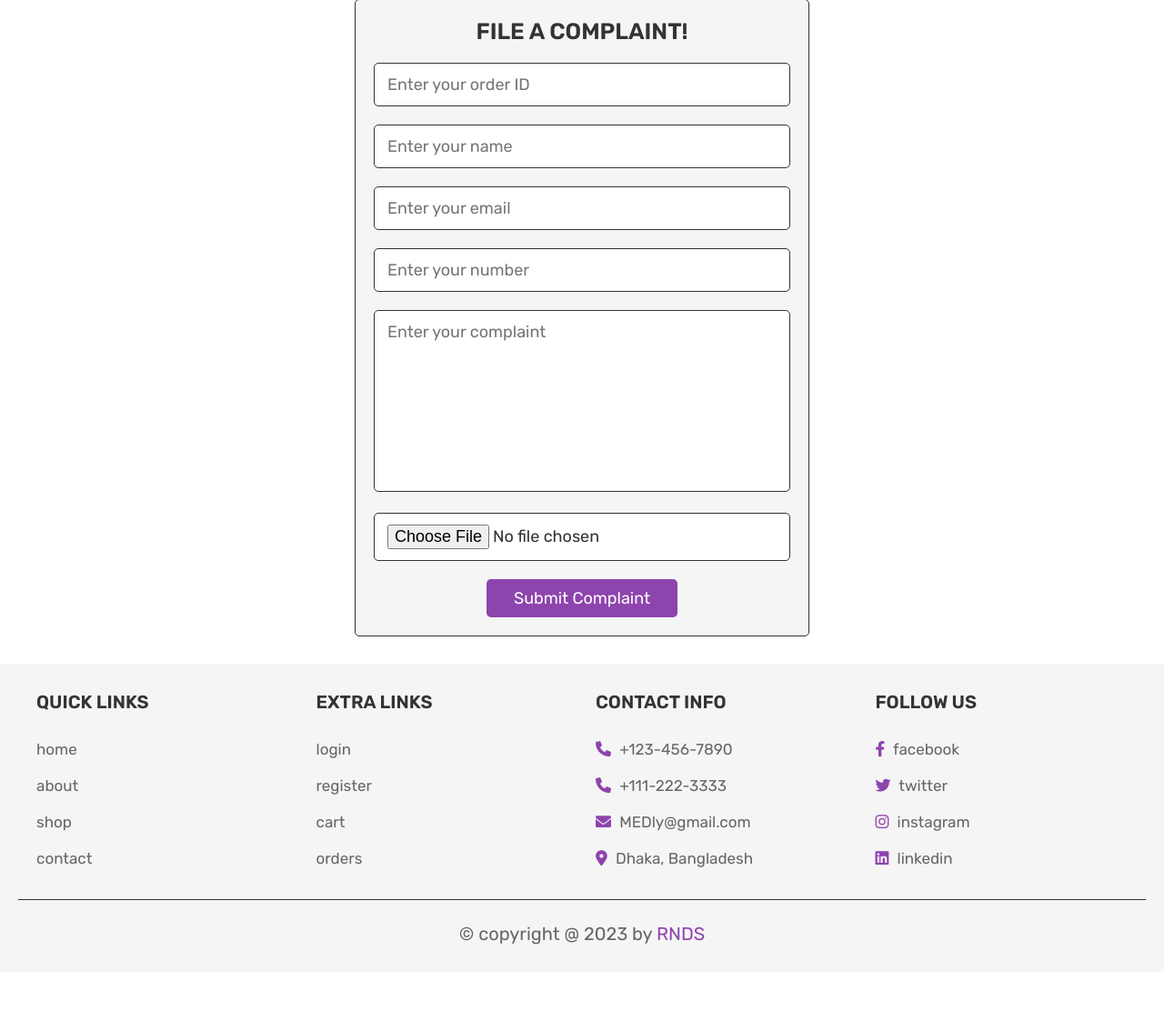
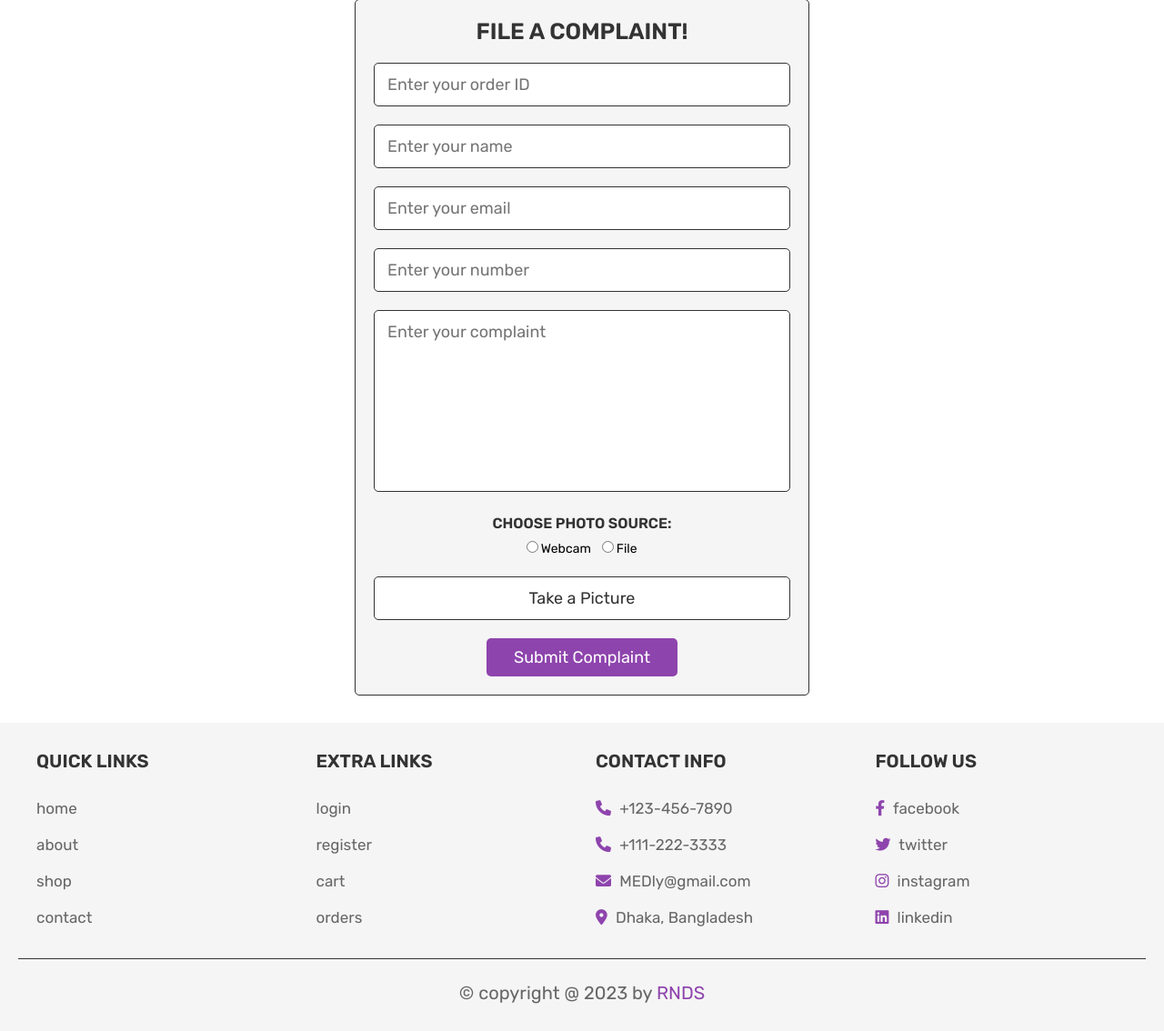
Before and after one commit to NourashAzmine/CSE327_eCommerce_Website, a PHP site: page /CSE327_E-Pharma-main/complaint.php in a window 1280 px wide. Shown: the part 405-1539 px from the top of the page at 91% size. Before the commit the page ends 1444 px from the top, so only its background shows below. Run offline with PHP 8.4, Linux system fonts and the light colour scheme; data that the repository does not hold is empty.

Commit message:
Fourth Commit
User can access the webcam now in the complaint box.

```diff
--- a/complaint.php
+++ b/complaint.php
@@ -1,16 +1,28 @@
 <?php
+include 'config.php';
 
-include 'config.php';
+// if (isset($_FILES['photo'])) {
+//     $targetDir = "uploaded_img/";
+//     $fileName = basename($_FILES["photo"]["name"]);
+//     $targetFilePath = $targetDir . $fileName;
+//     $fileType = pathinfo($targetFilePath, PATHINFO_EXTENSION);
+
+//     if (move_uploaded_file($_FILES["photo"]["tmp_name"], $targetFilePath)) {
+//         $message[] = 'Photo uploaded successfully!';
+//     } else {
+//         $message[] = 'Failed to upload photo!';
+//     }
+// }
 
 session_start();
 
-if(isset($_SESSION['user_id'])){
+if (isset($_SESSION['user_id'])) {
     $user_id = $_SESSION['user_id'];
-} else{
+} else {
     $user_id = '';
 }
 
-if(isset($_POST['send'])){
+if (isset($_POST['send'])) {
     $name = mysqli_real_escape_string($conn, $_POST['name']);
     $email = mysqli_real_escape_string($conn, $_POST['email']);
     $number = $_POST['number'];
@@ -19,34 +31,45 @@ if(isset($_POST['send'])){
 
     $select_complaint = mysqli_query($conn, "SELECT * FROM `complaints` WHERE name = '$name' AND email = '$email' AND number = '$number' AND order_id = '$order_id' AND message = '$msg'") or die('Query failed');
 
-   if(mysqli_num_rows($select_complaint) > 0){
+    if (mysqli_num_rows($select_complaint) > 0) {
         $message[] = 'Complaint already submitted!';
-   } else{
+    } else {
         $targetFilePath = null; // Initialize the target file path as NULL
 
-      if(!empty($_FILES["photo"]["name"])) {
-         // File upload handling
-         $targetDir = "uploaded_img/";
-         $fileName = basename($_FILES["photo"]["name"]);
-         $targetFilePath = $targetDir . $fileName;
-         $fileType = pathinfo($targetFilePath,PATHINFO_EXTENSION);
+        // Handle uploaded file
+        // if (isset($_FILES["photo"]) && !empty($_FILES["photo"]["name"])) {
+        //     $targetDir = "uploaded_img/";
+        //     $fileName = basename($_FILES["photo"]["name"]);
+        //     $targetFilePath = $targetDir . $fileName;
+        //     $fileType = pathinfo($targetFilePath, PATHINFO_EXTENSION);
 
-         if(move_uploaded_file($_FILES["photo"]["tmp_name"], $targetFilePath)){
-            $message[] = 'Photo uploaded successfully!';
-         } else{
-            $message[] = 'Failed to upload photo!';
-         }
+        //     if (move_uploaded_file($_FILES["photo"]["tmp_name"], $targetFilePath)) {
+        //         $message[] = 'Photo uploaded successfully!';
+        //     } else {
+        //         $message[] = 'Failed to upload photo!';
+        //     }
+        // }
+
+        if (isset($_POST['photo-data']) && !empty($_POST['photo-data'])) {
+            $dataURI = $_POST['photo-data'];
+            $encodedData = explode(',', $dataURI)[1];
+            $decodedData = base64_decode($encodedData);
+            $generatedFileName = "img_" . time() . ".jpg";
+            $targetFilePath = "uploaded_img/" . $generatedFileName;
+            file_put_contents($targetFilePath, $decodedData);
+            $message[] = 'Photo captured and uploaded successfully!';
         }
 
         mysqli_query($conn, "INSERT INTO `complaints` (user_id, name, email, number, order_id, message, photo) VALUES ('$user_id', '$name', '$email', '$number', '$order_id', '$msg', '$targetFilePath')") or die('Query failed');
         $message[] = 'Complaint submitted successfully!';
     }
 }
+?>
 
-?>
 
 <!DOCTYPE html>
 <html lang="en">
+
 <head>
     <meta charset="UTF-8">
     <meta http-equiv="X-UA-Compatible" content="IE=edge">
@@ -58,8 +81,8 @@ if(isset($_POST['send'])){
 
     <!-- custom css file link -->
     <link rel="stylesheet" href="css/style.css">
+</head>
 
-</head>
 <body>
 
     <?php include 'header.php'; ?>
@@ -72,20 +95,109 @@ if(isset($_POST['send'])){
     <section class="contact">
         <form action="" method="post" enctype="multipart/form-data">
             <h3>File a Complaint!</h3>
+            <div class="input-group">
                 <input type="text" name="order_id" required placeholder="Enter your order ID" class="box" value="<?php echo isset($_GET['order_id']) ? $_GET['order_id'] : ''; ?>">
+            </div>
+            <div class="input-group">
                 <input type="text" name="name" required placeholder="Enter your name" class="box" value="<?php echo isset($_GET['name']) ? $_GET['name'] : ''; ?>">
+            </div>
+            <div class="input-group">
                 <input type="email" name="email" required placeholder="Enter your email" class="box" value="<?php echo isset($_GET['email']) ? $_GET['email'] : ''; ?>">
+            </div>
+            <div class="input-group">
                 <input type="number" name="number" required placeholder="Enter your number" class="box" value="<?php echo isset($_GET['number']) ? $_GET['number'] : ''; ?>">
+            </div>
             <textarea name="message" class="box" placeholder="Enter your complaint" id="" cols="30" rows="10"></textarea>
-      <input type="file" name="photo" accept="image/*" class="box">
+            <br><br>
+            <div class="input-group">
+                <h3 style="font-size: 160%">Choose Photo Source:</h3>
+                    <input type="radio" name="photo-source" id="photo-source-webcam" value="webcam" onclick="togglePhotoSource('webcam')">
+                    <label for="photo-source-webcam" style="font-size: 140%; padding-right: 10px">Webcam</label>
+                    <input type="radio" name="photo-source" id="photo-source-file" value="file" onclick="togglePhotoSource('file')">
+                    <label for="photo-source-file" style="font-size: 140%; ">File</label>
+                    <br><br>
+                <div id="webcam-container" style="display: none;">
+            </div>
+                <div id="file-container" style="display: none;">
+                    <input type="file" name="photo" id="photo" accept="image/*" class="box" onchange="handleFileSelect(event)">
+                </div>
+                <canvas id="captured-image" style="display: none;"></canvas>
+                <img id="preview" style="display: none;">
+            </div>
+            <input type="hidden" id="photo-data" name="photo-data">
+            <button type="button" id="take-picture-btn" onclick="takePicture()" class="box">Take a Picture</button>
             <input type="submit" value="Submit Complaint" name="send" class="btn">
         </form>
     </section>
 
     <?php include 'footer.php'; ?>
 
-<!-- custom js file link -->
-<script src="js/script.js"></script>
+    <!-- WebcamJS library -->
+    <script src="js/webcam.min.js"></script>
 
+    <script>
+        // Function to toggle the photo source options
+        function togglePhotoSource(source) {
+        var webcamContainer = document.getElementById('webcam-container');
+        var fileContainer = document.getElementById('file-container');
+        var takePictureBtn = document.getElementById('take-picture-btn');
+
+        if (source === 'webcam') {
+            webcamContainer.style.display = 'block';
+            fileContainer.style.display = 'none';
+            Webcam.attach('#webcam-container'); // Attach webcam when chosen
+            takePictureBtn.style.display = 'block';
+        } else if (source === 'file') {
+            webcamContainer.style.display = 'none';
+            fileContainer.style.display = 'block';
+            takePictureBtn.style.display = 'none';
+            Webcam.reset(); // Reset webcam when not chosen
+        }
+    }
+
+        // Initialize WebcamJS
+        Webcam.set({
+            width: 320,
+            height: 240,
+            dest_width: 320,
+            dest_height: 240,
+            image_format: 'jpeg',
+            jpeg_quality: 90
+        });
+
+        // Attach Webcam to the container
+        Webcam.attach('#webcam-container');
+
+        // Take picture and populate the hidden input field with the captured image data
+        function takePicture() {
+            Webcam.snap(function(dataURI) {
+                var capturedImage = document.getElementById('captured-image');
+                var preview = document.getElementById('preview');
+                var photoData = document.getElementById('photo-data');
+
+                capturedImage.style.display = 'block';
+                capturedImage.src = dataURI;
+                preview.style.display = 'block';
+                preview.src = dataURI;
+                photoData.value = dataURI;
+            });
+        }
+
+        // Handle file selection
+        function handleFileSelect(event) {
+            var file = event.target.files[0];
+            var reader = new FileReader();
+            var capturedImage = document.getElementById('captured-image');
+            var photoData = document.getElementById('photo-data');
+
+            reader.onload = function(e) {
+                capturedImage.style.display = 'block';
+                capturedImage.src = e.target.result;
+                photoData.value = e.target.result;
+            };
+
+            reader.readAsDataURL(file);
+        }
+    </script>
 </body>
 </html>
```
Also changed, not shown: admin_complaints.php (+21 -6 lines), js/webcam.min.js (added). Lines whose indentation alone changed are shown as unchanged.
